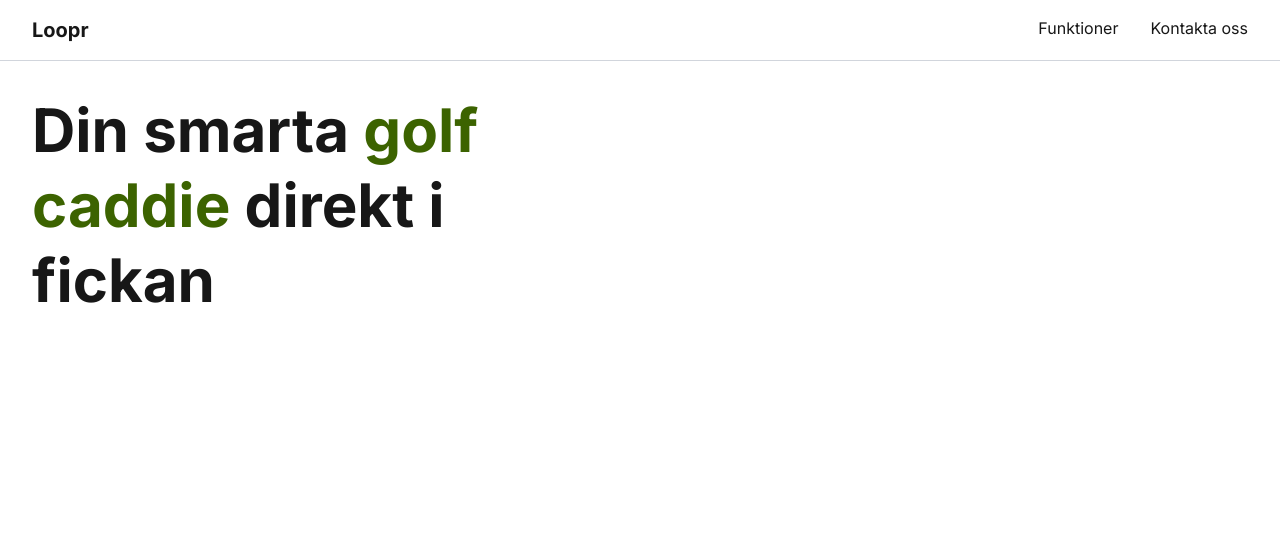
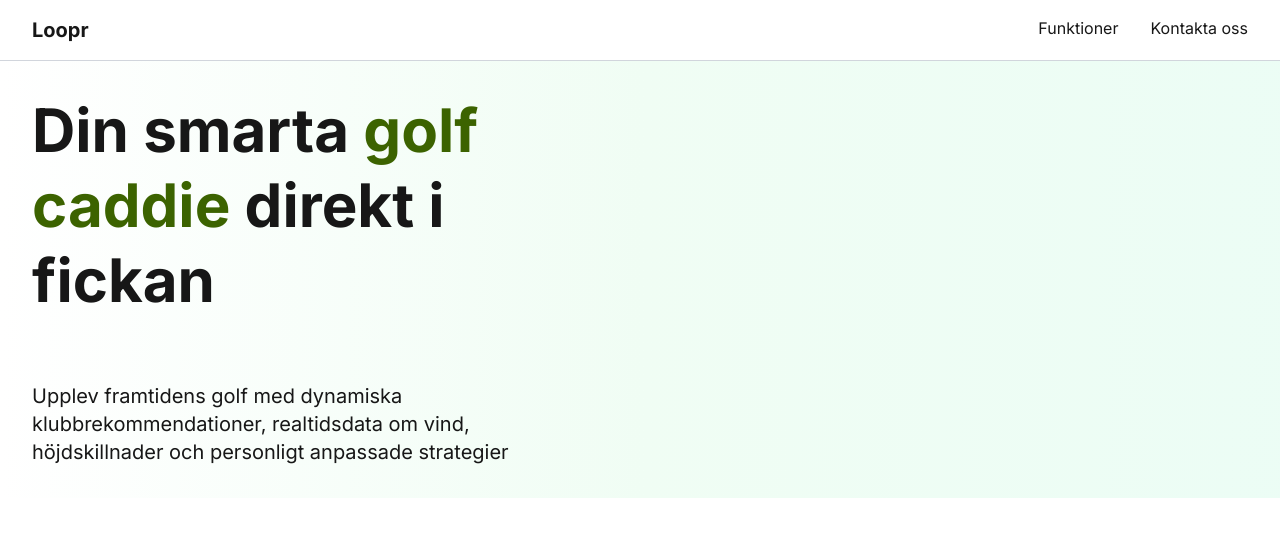
Before and after one commit to maxjvjohansson/loopr-web, a Next.js app: page / in a window 1280 px wide. Shown: the top 536 px of the page. Built offline with nearby package versions, Linux system fonts and the light colour scheme.

Commit message:
Update: Hero section with bg-color and more text/layout structure

```diff
--- a/src/components/Hero/Hero.tsx
+++ b/src/components/Hero/Hero.tsx
@@ -1,12 +1,19 @@
 export default function Hero() {
   return (
-    <section className="p-8">
-      <div className="max-w-5/12">
-        <h1 className="text-6xl font-bold leading-tight">
+    <section className="bg-gradient-to-r from-white via-green-50 to-emerald-50 p-8">
+      <div className="max-w-5/12 mb-16">
+        <h1 className="text-4xl md:text-6xl font-bold leading-tight">
           Din smarta <span className="text-lime-800">golf caddie</span> direkt i
           fickan
         </h1>
       </div>
+      <div className="max-w-5/12">
+        <p className="text-xl">
+          Upplev framtidens golf med dynamiska klubbrekommendationer,
+          realtidsdata om vind, höjdskillnader och personligt anpassade
+          strategier
+        </p>
+      </div>
     </section>
   );
 }
```
